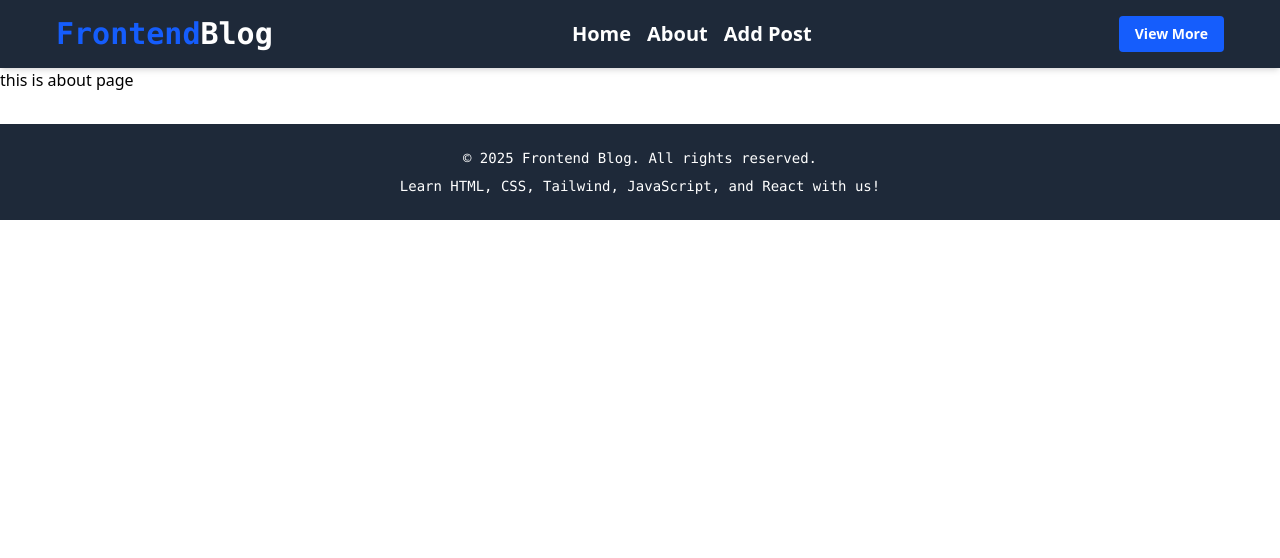
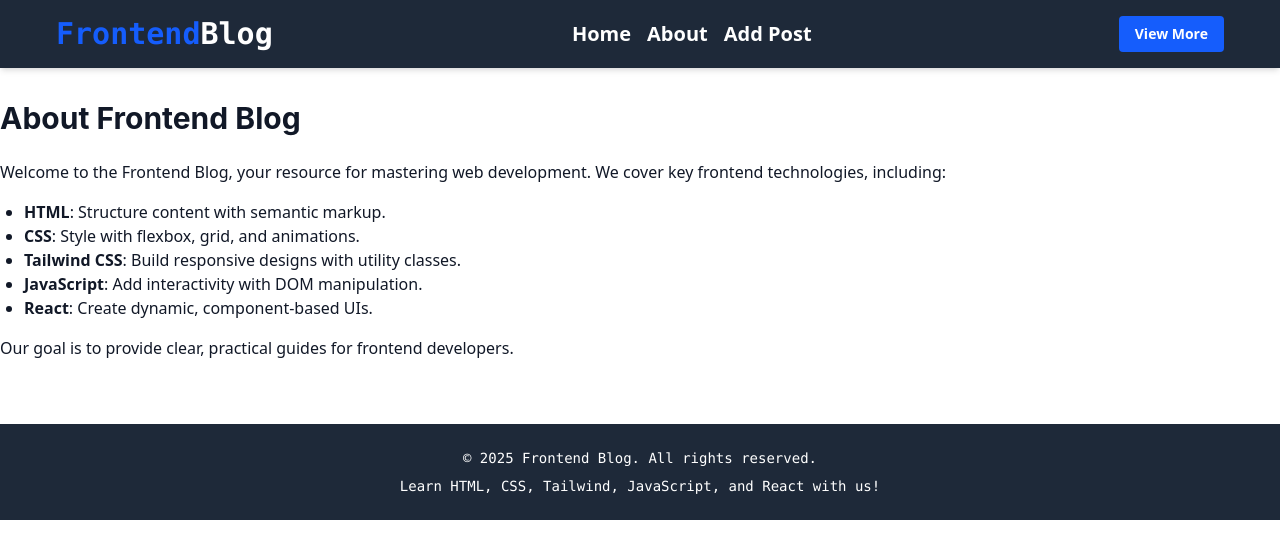
Before and after one commit to chinenye-joy/gitn-blog-app, a React (Vite) app: page /about in a window 1280 px wide. Shown: the top 558 px of the page. Built offline with nearby package versions, Linux system fonts and the light colour scheme.

Commit message:
Add Post page and implement CategoryFilter component; enhance About page content and styling

```diff
--- a/src/appRouter/AppRoutes.jsx
+++ b/src/appRouter/AppRoutes.jsx
@@ -1,6 +1,7 @@
 import { Routes, Route } from "react-router-dom";
 import Home from "../pages/Home";
 import AddPost from "../pages/AddPost";
+import Post from "../pages/Post";
 import Navbar from "../Components/Navbar";
 import Footer from "../Components/Footer";
 import About from "../pages/About";
@@ -13,6 +14,7 @@ const AppRoutes = () => {
         <Route path="/" element={<Home />} />
         <Route path="/about" element={<About />} />
         <Route path="/addpost" element={<AddPost />} />
+        {/* <Route path="/post/:id" element={<Post />} /> */}
       </Routes>
       <Footer />
     </>
--- a/src/components/CategoryFilter.jsx
+++ b/src/components/CategoryFilter.jsx
@@ -0,0 +1,21 @@
+const CategoryFilter = ({ setSelectedCategory }) => {
+  const categories = ["All", "HTML", "CSS", "Tailwind", "JavaScript", "React"];
+
+  return (
+    <div className="flex justify-center gap-6 my-8 flex-wrap">
+      {categories.map((category) => (
+        <button
+          key={category}
+          onClick={() =>
+            setSelectedCategory(category === "All" ? "" : category)
+          }
+          className="ml-2 px-4 py-1.5 bg-blue-700 text-white text-sm rounded hover:bg-blue-800 transition"
+        >
+          {category}
+        </button>
+      ))}
+    </div>
+  );
+};
+
+export default CategoryFilter;
--- a/src/components/SearchBar.jsx
+++ b/src/components/SearchBar.jsx
@@ -10,7 +10,7 @@ const SearchBar = ({ searchQuery, setSearchQuery }) => {
          <div className="w-full max-w-2xl mx-auto flex flex-col sm:flex-row py-15 gap-4 p-4">
     <input
       type="text"
-      placeholder="Search..."
+     placeholder="Search by title or tag..."
       value={searchQuery}
       onChange={handleChange}
       className="
--- a/src/pages/About.jsx
+++ b/src/pages/About.jsx
@@ -1,13 +1,36 @@
-import React from 'react'
-import Navbar from '../Components/Navbar'
-
 const About = () => {
   return (
-    <>
-    <p>this is about page</p>
+    <div className="container mx-auto py-8">
+      <h1 className="text-3xl font-bold font-['Inter'] text-[#111827] mb-6">
+        About Frontend Blog
+      </h1>
+      <p className="font-['Open Sans'] text-[#111827] mb-4">
+        Welcome to the Frontend Blog, your resource for mastering web
+        development. We cover key frontend technologies, including:
+      </p>
+      <ul className="list-disc pl-6 font-['Open Sans'] text-[#111827]">
+        <li>
+          <strong>HTML</strong>: Structure content with semantic markup.
+        </li>
+        <li>
+          <strong>CSS</strong>: Style with flexbox, grid, and animations.
+        </li>
+        <li>
+          <strong>Tailwind CSS</strong>: Build responsive designs with utility
+          classes.
+        </li>
+        <li>
+          <strong>JavaScript</strong>: Add interactivity with DOM manipulation.
+        </li>
+        <li>
+          <strong>React</strong>: Create dynamic, component-based UIs.
+        </li>
+      </ul>
+      <p className="font-['Open Sans'] text-[#111827] mt-4">
+        Our goal is to provide clear, practical guides for frontend developers.
+      </p>
+    </div>
+  );
+};
 
-    </>
-  )
-}
-
-export default About
+export default About;
--- a/src/pages/Home.jsx
+++ b/src/pages/Home.jsx
@@ -1,18 +1,16 @@
-import SearchBar from '../Components/SearchBar'
-
-
+import { useState } from "react";
+import SearchBar from "../Components/SearchBar";
+import CategoryFilter from "../components/CategoryFilter";
 
 const Home = () => {
+  const [searchQuery, setSearchQuery] = useState("");
+  const [selectedCategory, setSelectedCategory] = useState("");
   return (
+    <div>
+      <SearchBar searchQuery={searchQuery} setSearchQuery={setSearchQuery} />
+      <CategoryFilter setSelectedCategory={setSelectedCategory} />
+    </div>
+  );
+};
 
-  <div>
-
-
-  <SearchBar/>
-   </div>
-
-
-  )
-}
-
-export default Home
+export default Home;
--- a/src/pages/Post.jsx
+++ b/src/pages/Post.jsx
@@ -0,0 +1,7 @@
+import React from "react";
+
+const Post = () => {
+  return <div>Post</div>;
+};
+
+export default Post;
```
Also changed, not shown: src/components/Navbar.jsx (+29 -8 lines).
